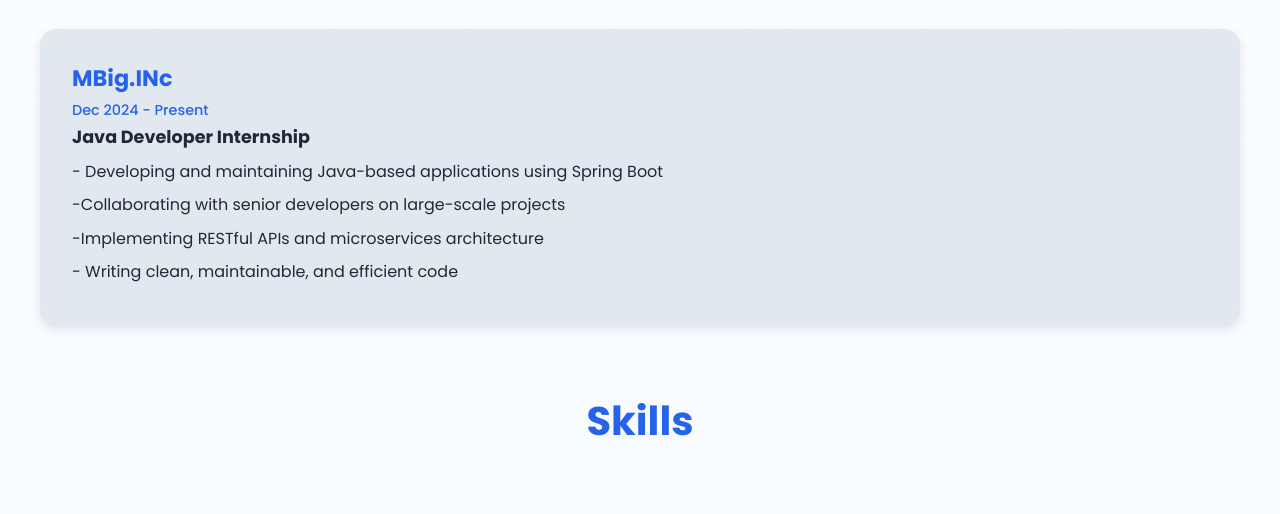
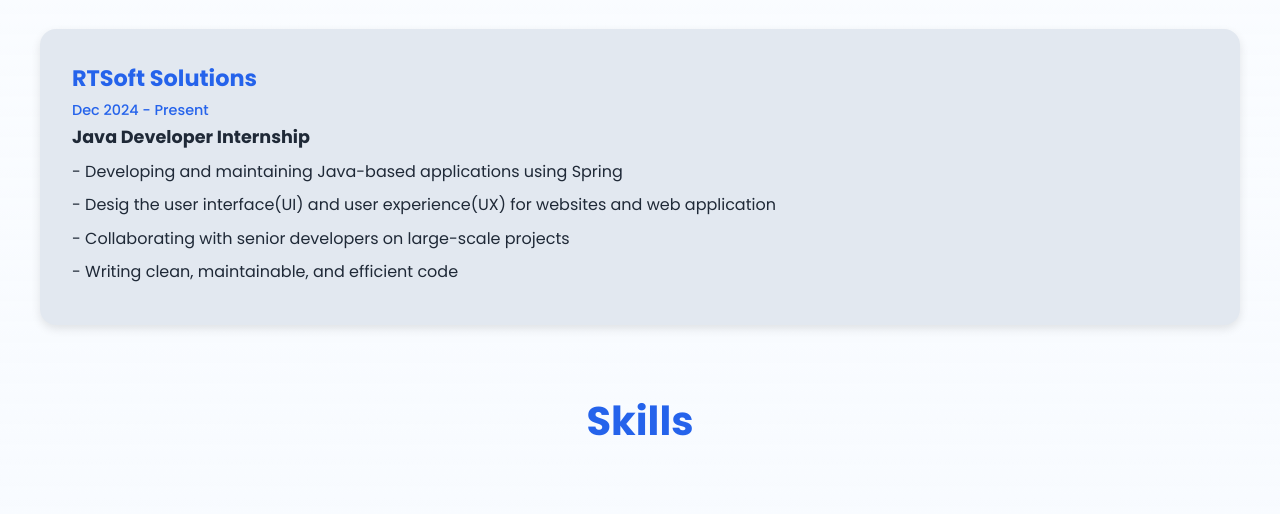
Before and after one commit to Harshita-D-Shivankar/MyPortfolio, a plain HTML site: page index.html in a window 1280 px wide. Shown: the part 1820-2334 px from the top of the page. Drawn offline with nearby package versions, Linux system fonts and the light colour scheme.

Commit message:
Add files via upload

```diff
--- a/index.html
+++ b/index.html
@@ -108,13 +108,13 @@
             <h2 class="section-title">Experience</h2>
             <div class="experience-card">
                 <div class="exp-header">
-                    <h3>MBig.INc</h3>
+                    <h3>RTSoft Solutions</h3>
                     <span class="experience-duration">Dec 2024 - Present</span>
                 </div>
                 <h4>Java Developer Internship</h4>
-                <p>- Developing and maintaining Java-based applications using Spring Boot</p>
-                <p>-Collaborating with senior developers on large-scale projects</p>
-                <p>-Implementing RESTful APIs and microservices architecture</p>
+                <p>- Developing and maintaining Java-based applications using Spring</p>
+                <p>- Desig the user interface(UI) and user experience(UX) for websites and web application</p>
+                <p>- Collaborating with senior developers on large-scale projects</p>
                 <p>- Writing clean, maintainable, and efficient code</p>
             </div>
         </section>
```
